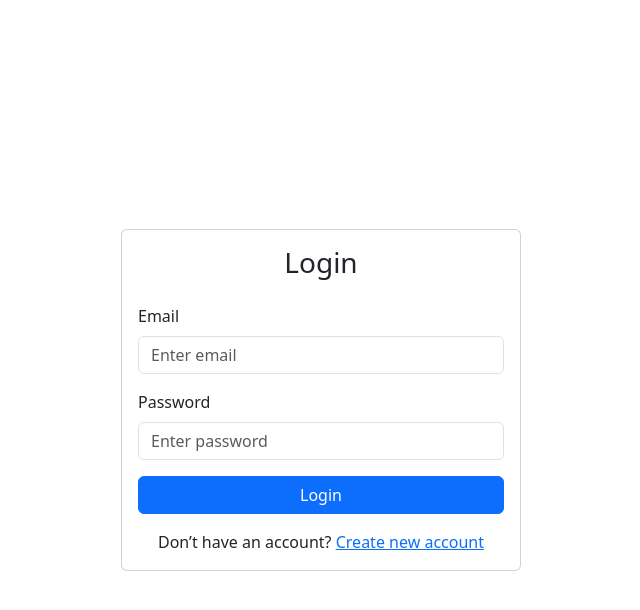
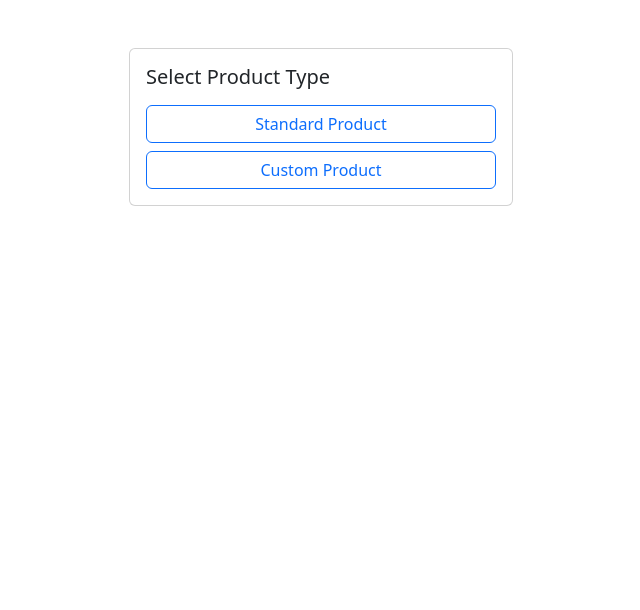
Before and after one commit to CHETAN1675/configuraPro, a React (Vite) app: page /product-type in a window 1280 px wide. Before the commit this address led to /auth. Shown: the top 610 px of the page, without its empty margins (319-959 px from the left). Built offline with nearby package versions, Linux system fonts and the light colour scheme; sample sign-in values are in the browser's storage.

Commit message:
Added ProductType Component and Route

```diff
--- /dev/null
+++ b/src/pages/ProductType.jsx
@@ -0,0 +1,19 @@
+import Card from "react-bootstrap/Card";
+import Button from "react-bootstrap/Button";
+
+export default function ProductType() {
+  return (
+    <div className="d-flex justify-content-center mt-5">
+      <Card style={{ width: "24rem" }}>
+        <Card.Body>
+          <Card.Title>Select Product Type</Card.Title>
+
+          <div className="d-grid gap-2 mt-3">
+            <Button variant="outline-primary">Standard Product</Button>
+            <Button variant="outline-primary">Custom Product</Button>
+          </div>
+        </Card.Body>
+      </Card>
+    </div>
+  );
+}
--- a/src/routes/AppRoutes.jsx
+++ b/src/routes/AppRoutes.jsx
@@ -3,6 +3,7 @@ import Auth from "../pages/Auth";
 import Dashboard from "../pages/Dashboard";
 import Configurator from "../pages/Configurator";
 import ProtectedRoute from "./ProtectedRoute";
+import ProductType from "../pages/ProductType";
 
 export default function AppRoutes() {
   return (
@@ -18,7 +19,14 @@ export default function AppRoutes() {
             </ProtectedRoute>
           }
         />
-
+          <Route
+          path="/product-type"
+          element={
+            <ProtectedRoute>
+              <ProductType />
+            </ProtectedRoute>
+          }
+        />
         <Route
           path="/configurator"
           element={
```
